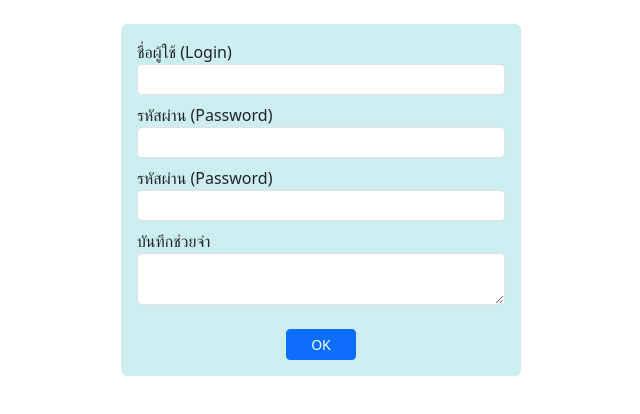
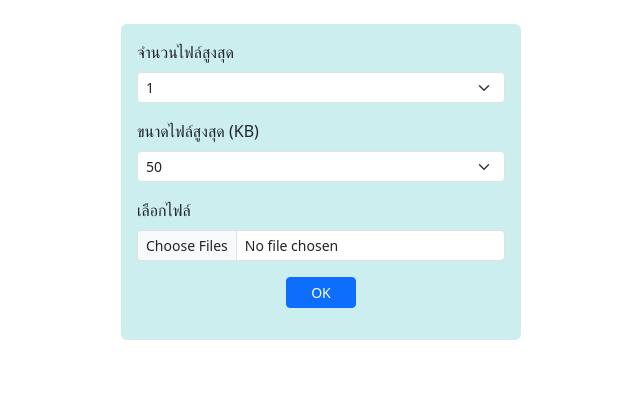
Before and after one commit to Akatsuki812/App1_v2, a React (Create React App) app: page / in a window 1280 px wide. Shown: the top 414 px of the page, without its empty margins (319-959 px from the left). Built offline with nearby package versions, Linux system fonts and the light colour scheme.

Commit message:
form-select

```diff
--- a/src/App.js
+++ b/src/App.js
@@ -1,6 +1,6 @@
 import React from 'react';
-import FormText from './form-text';
+import FormSelectFile from './form-select-file';
 
 export default function App(){
-    return <FormText/>
+    return <FormSelectFile/>
 }
--- /dev/null
+++ b/src/form-select-file.js
@@ -0,0 +1,69 @@
+import React from "react";
+export default function FormSelectFile() {
+    const inputFile = React.useRef()
+    const selectMaxNumFiles = React.useRef()
+    const selectMaxSize = React.useRef()
+
+    let maxNumfiles = [1, 2, 3, 4, 5]
+    let maxNumSize = [50, 100, 200, 500, 1000]
+
+    const onClickButton = () => {
+        let maxNumFiles = selectMaxNumFiles.current.value
+        let maxSize = selectMaxSize.current.value
+
+        if (inputFile.current.files.length > maxNumFiles){
+            alert(`เลือกได้ไม่เกิน ${maxNumFiles}ไฟล์`)
+        return
+    }
+        for (let f of inputFile.current.files) {
+            if (f.size > maxSize * 1000) {
+                alert(`ขนาดของแต่ละไฟล์ต้องไม่เกิน ${maxSize} KB`)
+                return
+            }
+        }
+        alert('File OK')
+    }
+
+    return (
+        <div className="mt-4 mx-auto p-3 rounded" style={{ width: '400px', background: '#cee' }}>
+
+            <form>
+                <div className="form-group mb-3">
+                    <label htmlFor="maxNumFiles" className="form-label">จำนวนไฟล์สูงสุด</label>
+                    <select id="maxNumFiles" className="form-select form-select-sm" ref={selectMaxNumFiles}>
+                        {
+                            maxNumfiles.map(i => {
+                                return <option value={i}>{i}</option>
+                            })
+                        }
+                    </select>
+                </div>
+
+                <div className="form-group mb-3">
+                    <label htmlFor="maxFileSize" className="form-label">ขนาดไฟล์สูงสุด (KB)</label>
+                    <select id="maxFileSize" className="form-select form-select-sm" ref={selectMaxSize}>
+                        {
+                            maxNumSize.map(i => {
+                                return <option value={i}>{i}</option>
+                            })
+                        }
+                    </select>
+                </div>
+
+                <div className=" form-group mb-3">
+                    <label htmlFor="file" className="form-label">เลือกไฟล์</label>
+                    <input type="file" id="file" accept="image/*"
+                        className="form-control form-control-sm" ref={inputFile} multiple/>
+                </div>
+
+                <div className="text-center mb-3">
+                    <button type="button" className="btn btn-sm btn-primary px-4"
+                        onClick={onClickButton}>OK
+                    </button>
+                </div>
+            </form>
+        </div>
+
+
+    )
+}
```
